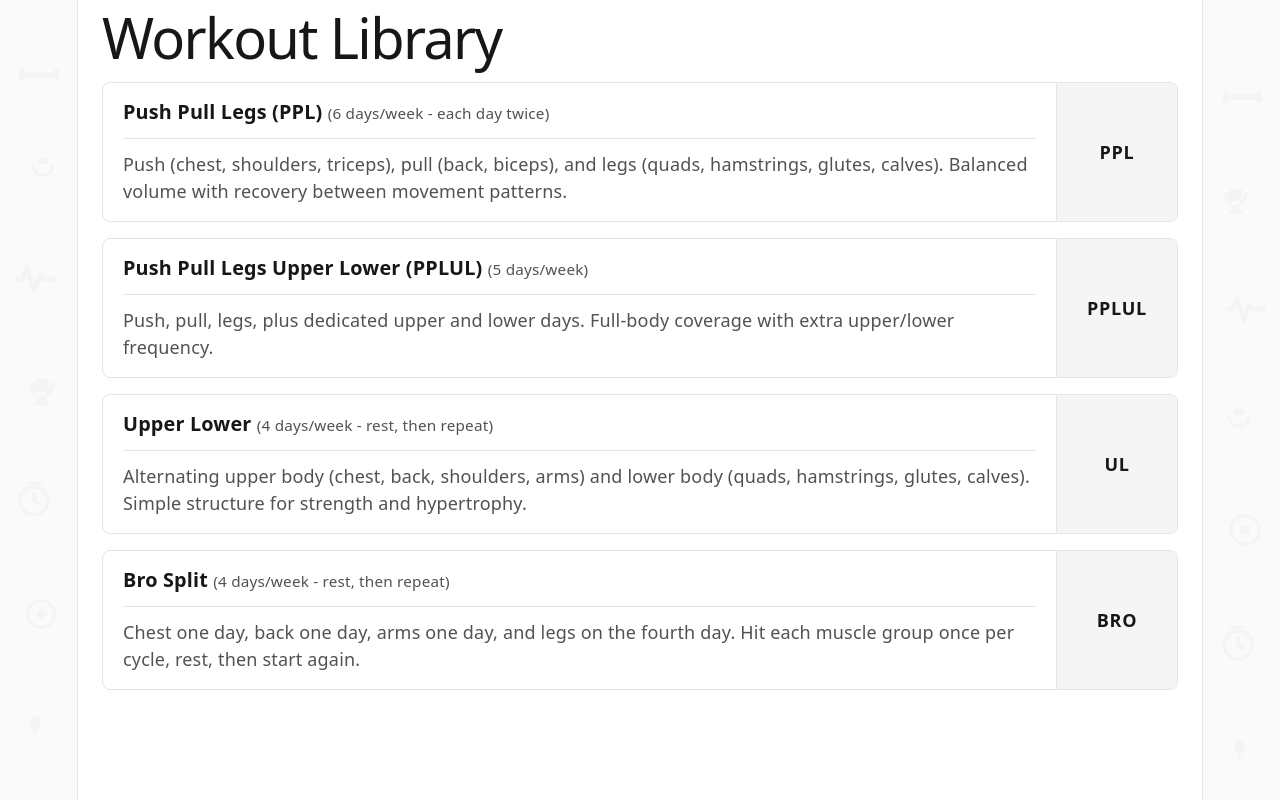
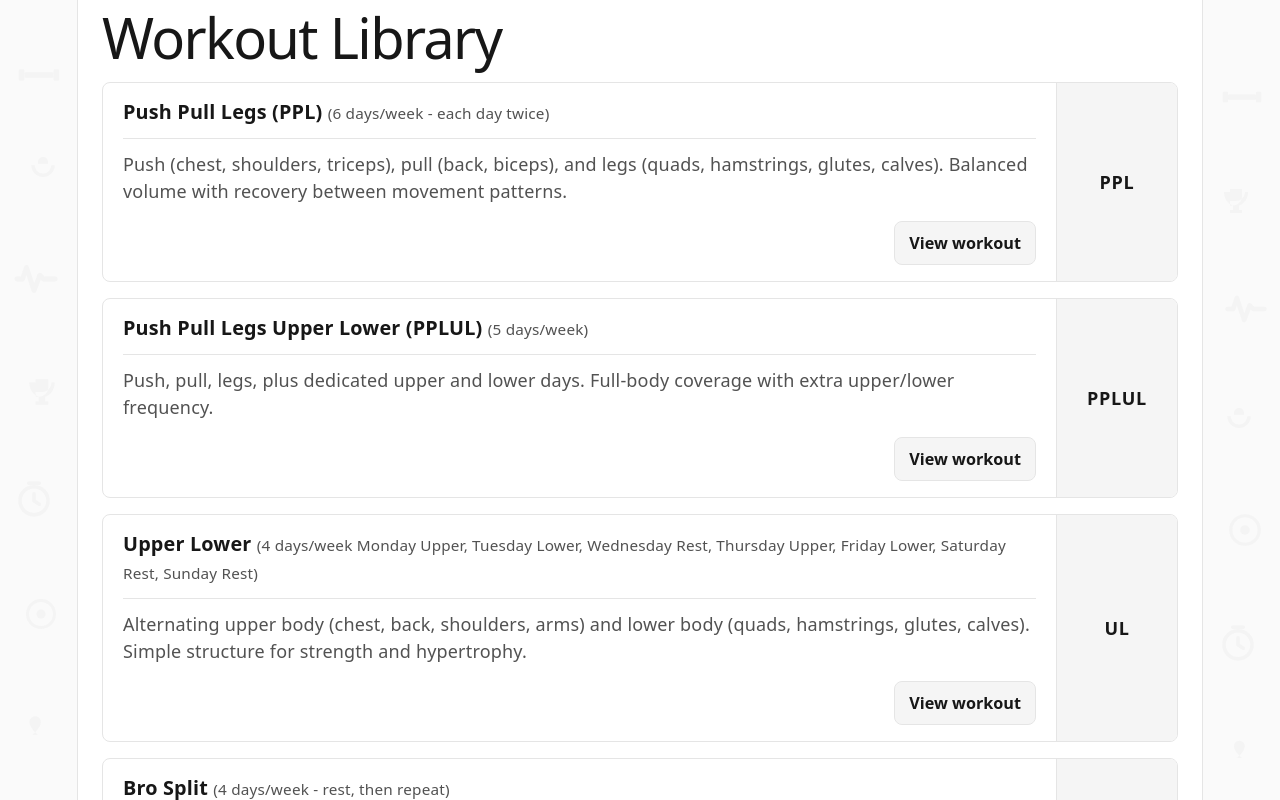
Before and after one commit to Thatdrkid100/Workout-App, a React app in the folder frontend/: page /workout-library in a window 1280 px wide. Shown: the top 800 px of the page. Built offline with nearby package versions, Linux system fonts and the light colour scheme; the HTML template or start-up script is replaced by a standard one.

Commit message:
created view workout buttons on workout library page and they populate the workout split on the right when clicked

```diff
--- a/frontend/src/App.css
+++ b/frontend/src/App.css
@@ -380,3 +380,26 @@
   font-weight: 500;
   color: var(--text);
 }
+
+.split-card .exercise-card-body {
+  min-height: 140px;
+}
+
+.split-view-btn {
+  align-self: flex-end;
+  margin: 16px 0 0 auto;
+  padding: 8px 14px;
+  border: 1px solid var(--border);
+  border-radius: 8px;
+  background: var(--surface);
+  font: inherit;
+  font-size: 0.9rem;
+  font-weight: 600;
+  color: var(--text-h);
+  cursor: pointer;
+}
+
+.split-view-btn:hover {
+  color: #d4a017;
+  border-color: #d4a017;
+}
--- a/frontend/src/App.jsx
+++ b/frontend/src/App.jsx
@@ -1,3 +1,4 @@
+import { useEffect, useState } from "react";
 import { BrowserRouter, NavLink, Outlet, Route, Routes, useLocation } from "react-router-dom";
 import "./App.css";
 import profilePfp from "./assets/profile.png";
@@ -7,6 +8,11 @@ import WorkoutLibraryPage from "./pages/WorkoutLibraryPage.jsx";
 
 function AppShell() {
   const { pathname } = useLocation();
+  const [splitSchedule, setSplitSchedule] = useState(null);
+
+  useEffect(() => {
+    if (pathname !== "/workout-library") setSplitSchedule(null);
+  }, [pathname]);
 
   return (
     <>
@@ -64,7 +70,18 @@ function AppShell() {
           <p className="workout-consistency-value">7</p>
         </aside>
       )}
-      <Outlet />
+      {pathname === "/workout-library" && splitSchedule && (
+        <aside className="workout-sidebar">
+          <h2 className="today-exercise-heading">{splitSchedule.title}</h2>
+          <p className="workout-day">Weekly schedule</p>
+          <ul className="workout-plan">
+            {splitSchedule.days.map((day) => (
+              <li key={day}>{day}</li>
+            ))}
+          </ul>
+        </aside>
+      )}
+      <Outlet context={{ setSplitSchedule }} />
     </>
   );
 }
--- a/frontend/src/pages/WorkoutLibraryPage.jsx
+++ b/frontend/src/pages/WorkoutLibraryPage.jsx
@@ -1,6 +1,62 @@
+import { useOutletContext } from "react-router-dom";
+
+const SPLIT_SCHEDULES = {
+  ppl: {
+    title: "Push Pull Legs (PPL)",
+    days: [
+      "Monday — Push",
+      "Tuesday — Pull",
+      "Wednesday — Legs",
+      "Thursday — Rest",
+      "Friday — Push",
+      "Saturday — Pull",
+      "Sunday — Legs",
+    ],
+  },
+  pplul: {
+    title: "Push Pull Legs Upper Lower (PPLUL)",
+    days: [
+      "Monday — Push",
+      "Tuesday — Pull",
+      "Wednesday — Legs",
+      "Thursday — Rest",
+      "Friday — Upper",
+      "Saturday — Lower",
+      "Sunday — Rest",
+    ],
+  },
+  ul: {
+    title: "Upper Lower",
+    days: [
+      "Monday — Upper",
+      "Tuesday — Lower",
+      "Wednesday — Rest",
+      "Thursday — Upper",
+      "Friday — Lower",
+      "Saturday — Rest",
+      "Sunday — Rest",
+    ],
+  },
+  bro: {
+    title: "Bro Split",
+    days: [
+      "Monday — Chest",
+      "Tuesday — Back",
+      "Wednesday — Arms",
+      "Thursday — Legs",
+      "Friday — Rest",
+      "Saturday — Rest",
+      "Sunday — Rest",
+    ],
+  },
+};
+
 export default function WorkoutLibraryPage() {
+  const { setSplitSchedule } = useOutletContext();
+
   const splits = [
     {
+      id: "ppl",
       name: "Push Pull Legs (PPL)",
       badge: "PPL",
       frequency: "6 days/week - each day twice",
@@ -8,6 +64,7 @@ export default function WorkoutLibraryPage() {
         "Push (chest, shoulders, triceps), pull (back, biceps), and legs (quads, hamstrings, glutes, calves). Balanced volume with recovery between movement patterns.",
     },
     {
+      id: "pplul",
       name: "Push Pull Legs Upper Lower (PPLUL)",
       badge: "PPLUL",
       frequency: "5 days/week",
@@ -15,13 +72,15 @@ export default function WorkoutLibraryPage() {
         "Push, pull, legs, plus dedicated upper and lower days. Full-body coverage with extra upper/lower frequency.",
     },
     {
+      id: "ul",
       name: "Upper Lower",
       badge: "UL",
-      frequency: "4 days/week - rest, then repeat",
+      frequency: "4 days/week Monday Upper, Tuesday Lower, Wednesday Rest, Thursday Upper, Friday Lower, Saturday Rest, Sunday Rest",
       description:
         "Alternating upper body (chest, back, shoulders, arms) and lower body (quads, hamstrings, glutes, calves). Simple structure for strength and hypertrophy.",
     },
     {
+      id: "bro",
       name: "Bro Split",
       badge: "BRO",
       frequency: "4 days/week - rest, then repeat",
@@ -37,7 +96,7 @@ export default function WorkoutLibraryPage() {
       </header>
       <div className="exercise-list">
         {splits.map((split) => (
-          <article key={split.name} className="exercise-card">
+          <article key={split.name} className="exercise-card split-card">
             <div className="exercise-card-body">
               <h3 className="exercise-name">
                 {split.name}{" "}
@@ -45,6 +104,15 @@ export default function WorkoutLibraryPage() {
               </h3>
               <hr className="exercise-divider" />
               <p className="exercise-description">{split.description}</p>
+              <button
+                type="button"
+                className="split-view-btn"
+                onClick={() =>
+                  split.id && setSplitSchedule?.(SPLIT_SCHEDULES[split.id])
+                }
+              >
+                View workout
+              </button>
             </div>
             <div className="exercise-card-media split-card-badge" aria-hidden="true">
               {split.badge}
```
